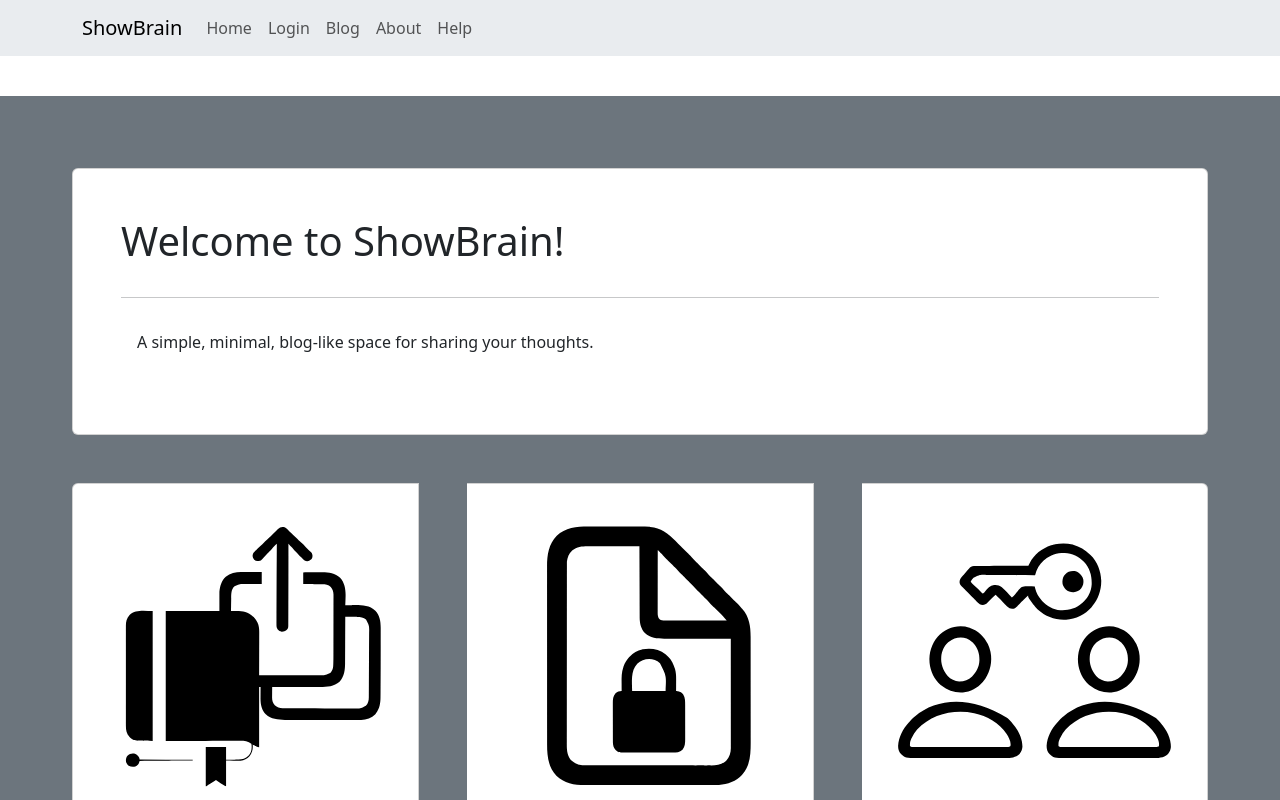
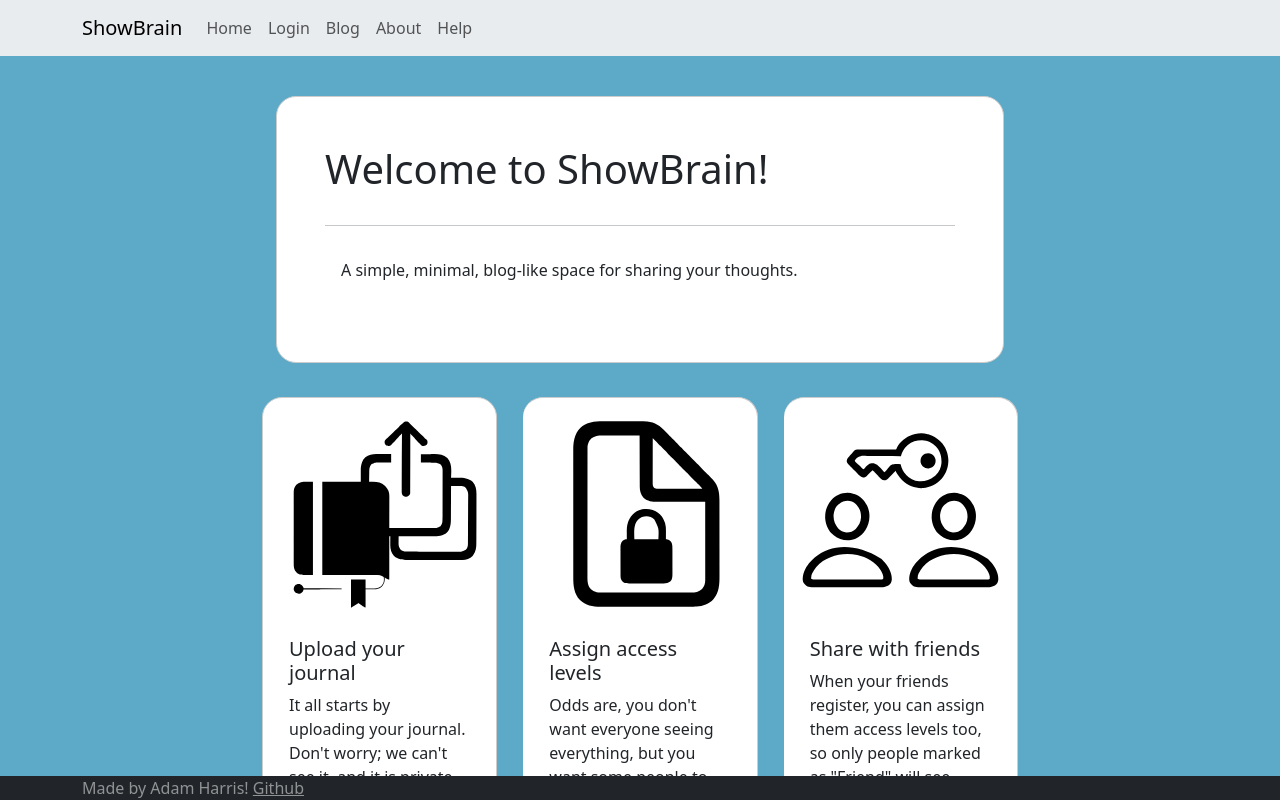
Before and after one commit to adammharris/startup, a React (Vite) app: page / in a window 1280 px wide. Shown: the top 800 px of the page. Built offline with nearby package versions, Linux system fonts and the light colour scheme.

Commit message:
Lots of nice visual adjustments, localStorage for email and hashed password

```diff
--- a/package.json
+++ b/package.json
@@ -10,6 +10,7 @@
     "preview": "vite preview"
   },
   "dependencies": {
+    "bcryptjs": "^3.0.2",
     "bootstrap": "^5.3.3",
     "react": "^19.0.0",
     "react-bootstrap": "^2.10.9",
--- a/src/about/about.jsx
+++ b/src/about/about.jsx
@@ -1,9 +1,10 @@
 import Card from 'react-bootstrap/Card'
+import Container from 'react-bootstrap/Container'
 
 function About() {
   return (
-    <main className="body bg-secondary text-dark p-5">
-        <Card className='m-3 p-4 mt-5'>
+    <Container fluid>
+        <Card className='m-5 p-4 mx-auto' style={{ maxWidth: '800px' }}>
         <h1 className="m-auto">  About</h1>
         <hr/>
         <aside>
@@ -41,7 +42,7 @@ function About() {
             </p>
         </div>
         </Card>
-    </main>
+    </Container>
   );
 }
 
--- a/src/app.css
+++ b/src/app.css
@@ -5,3 +5,25 @@ menu {
   flex-direction: row !important;
   list-style: none;
 }
+
+.App {
+  display: flex;
+  flex-direction: column;
+  flex: 1;
+}
+
+.bg-primary {
+  background-color: #5daac8 !important;  /* your custom blue */
+}
+
+
+.card-group {
+  gap: 1rem; /* Works in Bootstrap 5 since the card-group is a flex container */
+}
+
+.card {
+  margin: 10px;
+  padding: 10px;
+  border: 1px solid #ccc;
+  border-radius: 20px !important;
+}
--- a/src/app.jsx
+++ b/src/app.jsx
@@ -1,19 +1,17 @@
 import React from 'react';
 import { BrowserRouter, Routes, Route } from 'react-router-dom';
-
-import './App.css'
-
-import Navigation from './navigation/navigation'
-import Home from './home/home';
-import Login from './login/login';
-import Blog from './blog/blog';
-import About from './about/about';
-import Help from './help/help';
-import Footer from './navigation/footer';
+import './App.css';
+import Navigation from './navigation/Navigation';
+import Home from './home/Home';
+import Login from './login/Login';
+import Blog from './blog/Blog';
+import About from './about/About';
+import Help from './help/Help';
+import Footer from './navigation/Footer';
 
 function NotFound() {
   return (
-    <main className="container-fluid bg-secondary text-center m-5 p-5">
+    <main className="container-fluid text-center m-5 p-5">
       404: Return to sender. Address unknown.
     </main>
   );
@@ -22,10 +20,9 @@ function NotFound() {
 function App() {
   return (
     <BrowserRouter>
-    <h1>Hello</h1>
-      <div className="App">
+      <div className="App d-flex flex-column min-vh-100 mt-4 pb-5 bg-primary">
         <Navigation />
-        <div className="body bg-secondary">
+        <div className="body flex-grow-1 pt-5">
           <Routes>
             <Route path="/" element={<Home />} />
             <Route path="/login" element={<Login />} />
--- a/src/blog/blog.jsx
+++ b/src/blog/blog.jsx
@@ -4,7 +4,7 @@ import Card from 'react-bootstrap/Card'
 
 function Blog() {
   return (
-    <main className="body bg-secondary text-dark p-5">
+    <main className="text-dark p-5">
         <Card className="p-5 m-5">
             <h1>Blog</h1>
             <hr/>
--- a/src/help/help.jsx
+++ b/src/help/help.jsx
@@ -2,10 +2,11 @@
 //import './help.css'
 import { Accordion, AccordionBody, AccordionHeader, AccordionItem } from 'react-bootstrap';
 import Card from 'react-bootstrap/Card'
+import Container from 'react-bootstrap/Container';
 
 function Help() {
   return (
-    <main className="body bg-secondary text-dark p-5 m-5">
+    <Container className="text-dark p-5" style={{ maxWidth: '800px' }}>
       <Card className="p-4">
         <h1>Help</h1>
         <hr/>
@@ -29,7 +30,7 @@ function Help() {
             </AccordionItem>
         </Accordion>
         </Card>
-    </main>
+    </Container>
   );
 }
 
--- /dev/null
+++ b/src/home/home.css
@@ -0,0 +1,6 @@
+@media (max-width: 576px) {
+    .card-responsive {
+      max-width: 300px; /* Adjust this value as needed for readability */
+      margin: 0 auto;    /* Center the card */
+    }
+  }
--- a/src/home/home.jsx
+++ b/src/home/home.jsx
@@ -1,14 +1,14 @@
-import 'bootstrap/dist/css/bootstrap.min.css';
 import Card from 'react-bootstrap/Card'
 import CardGroup from 'react-bootstrap/CardGroup'
 import Container from 'react-bootstrap/Container'
 import upload from './upload_journal.svg'
 import access from './access_levels.svg'
 import share from './share_with_friends.svg'
+import './Home.css'
 
 export function Home() {
   return (
-    <Container className="mt-5 p-5" fluid  >
+    <Container fluid style={{ maxWidth: '800px' }} >
         <Card className="p-5 m-4">
             <Card.Title>
             <h1>Welcome to ShowBrain!</h1>
@@ -19,8 +19,8 @@ export function Home() {
             </Card.Body>
         </Card>
 
-        <CardGroup>
-            <Card className="m-0 p-2 p-sm-3 p-md-4 m-md-4">
+        <CardGroup className="d-flex flex-column flex-sm-row justify-content-center">
+            <Card className="card-responsive">
             <Card.Img variant="top" src={upload} fluid/>
                 <Card.Body>
                 <Card.Title>
@@ -31,7 +31,7 @@ export function Home() {
                 </Card.Text>
                 </Card.Body>
             </Card>
-            <Card className="m-0 p-2 p-sm-3 p-md-4 m-md-4">
+            <Card className="card-responsive">
             <Card.Img variant="top" src={access} fluid/>
                 <Card.Body>
                 <Card.Title>
@@ -42,7 +42,7 @@ export function Home() {
                 </Card.Text>
                 </Card.Body>
             </Card>
-            <Card className="m-0 p-2 p-sm-3 p-md-4 m-md-4">
+            <Card className="card-responsive">
             <Card.Img variant="top" src={share} fluid/>
                 <Card.Body>
                 <Card.Title>Share with friends</Card.Title>
--- a/src/login/login.jsx
+++ b/src/login/login.jsx
@@ -1,47 +1,58 @@
-//import React from 'react';
+import {useState} from 'react';
 import Form from 'react-bootstrap/Form'
 import Button from 'react-bootstrap/Button';
 import Card from 'react-bootstrap/Card'
+import Container from 'react-bootstrap/Container'
+import bcrypt from 'bcryptjs';
+
 
 export function Login() {
+    const [email, setEmail] = useState('');
+    const [password, setPassword] = useState('');
+
+    async function submitContent(e) {
+        e.preventDefault();
+        localStorage.setItem('email', email);
+        console.log('Email: ', email);
+
+        const salt = bcrypt.genSaltSync(10);
+        const hash = bcrypt.hashSync(password, salt);
+        localStorage.setItem('password', hash);
+        console.log('Password: ', hash);
+    }
+
     return (
-    <main className="p-5">
+        <Container className="d-flex flex-column align-items-center justify-content-center">
             <Card className="m-5">
             <Form className='p-4'>
                 <h1>Login</h1>
                 <hr/>
                 <Form.Group className="mb-3" controlID="formBasicEmail">
                     <Form.Label>Email</Form.Label>
-                <Form.Control type="email" placeholder="your@email.com" />
+                    <Form.Control
+                        type="email"
+                        placeholder="your@email.com"
+                        value={email}
+                        onChange={e => setEmail(e.target.value)}
+                        required
+                    />
                 </Form.Group>
                 <Form.Group className="mb-3" controlID="formBasicPassword">
                     <Form.Label>Password</Form.Label>
-                <Form.Control type="password" placeholder="password" />
+                    <Form.Control
+                        type="password"
+                        placeholder="password"
+                        value={password}
+                        onChange={e => setPassword(e.target.value)}
+                        required
+                    />
                 </Form.Group>
-            <Button variant="primary" type="submit">
+                <Button variant="primary" onClick={submitContent}>
                     Submit
                 </Button>
             </Form>
             </Card>
-    </main>
+        </Container>
   );
 }
 export default Login
-/*
-<div className="container-fluid">
-        <Form>
-            <h1>Login</h1>
-            <Form.Group className="mb-3" controlID="formBasicEmail">
-                <Form.Label>Email</Form.Label>
-                <Form.Control type="email" placeholder="your@email.com" />
-            </Form.Group>
-            <Form.Group className="mb-3" controlID="formBasicPassword">
-                <Form.Label>Password</Form.Label>
-                <Form.Control type="password" placeholder="password" />
-            </Form.Group>
-            <Button variant="primary" type="submit">
-                Submit
-            </Button>
-        </Form>
-    </div>
-*/
--- a/src/main.jsx
+++ b/src/main.jsx
@@ -1,3 +1,4 @@
+import 'bootstrap/dist/css/bootstrap.min.css';
 import { StrictMode } from 'react'
 import { createRoot } from 'react-dom/client'
 import App from './App.jsx'
--- a/src/navigation/footer.jsx
+++ b/src/navigation/footer.jsx
@@ -2,8 +2,8 @@ import { Container } from "react-bootstrap";
 
 function Footer() {
   return (
-    <footer className="bg-dark text-white-50">
-      <Container fluid>
+    <footer className="bg-dark text-white-50 fixed-bottom">
+      <Container>
         <span className="text-reset">Made by Adam Harris! </span>
         <a className="text-reset" href="https://github.com/adammharris/startup">Github</a>
       </Container>
```
Also changed, not shown: 1 other file (tests, documents, lock files or other folders). Lines whose indentation alone changed are shown as unchanged.
